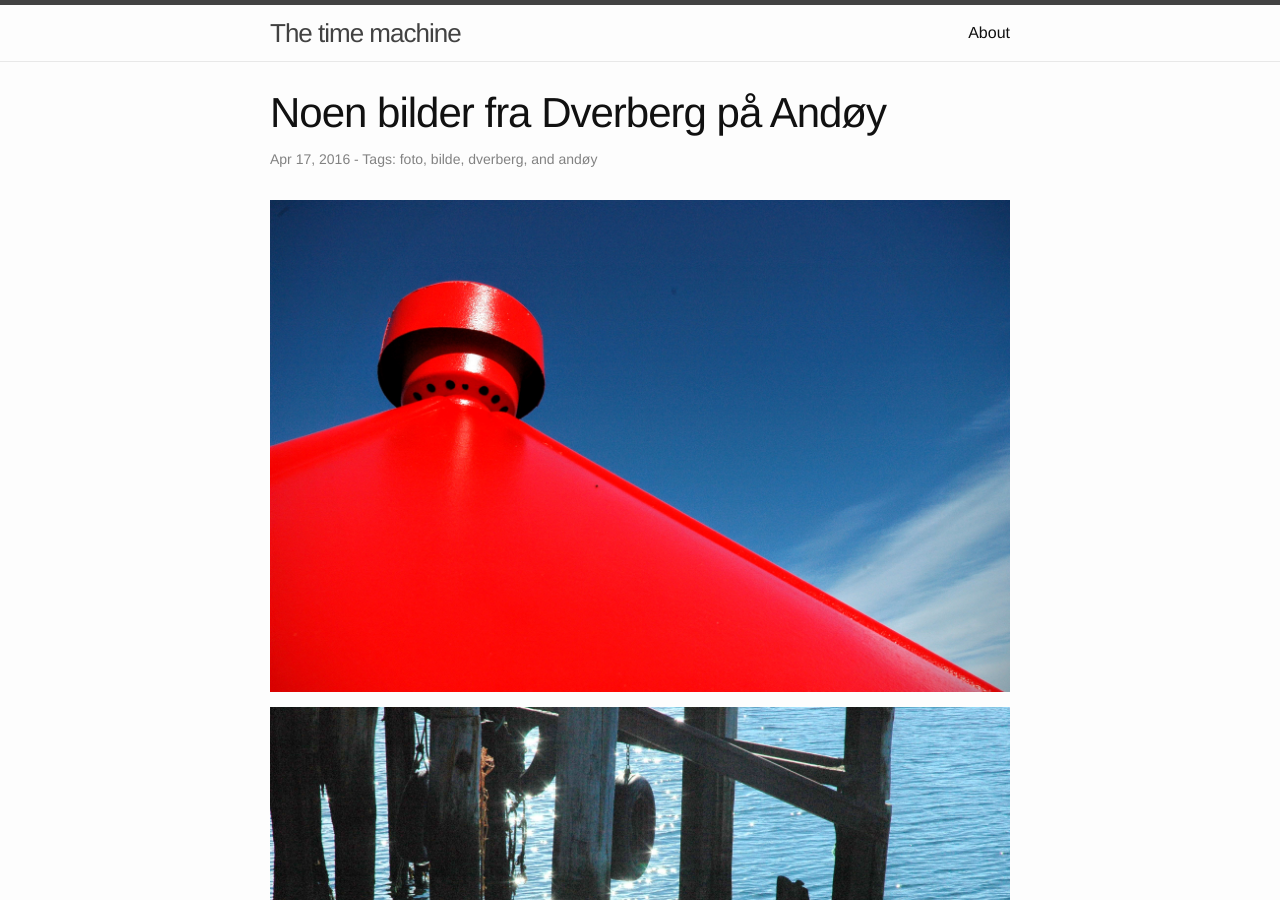
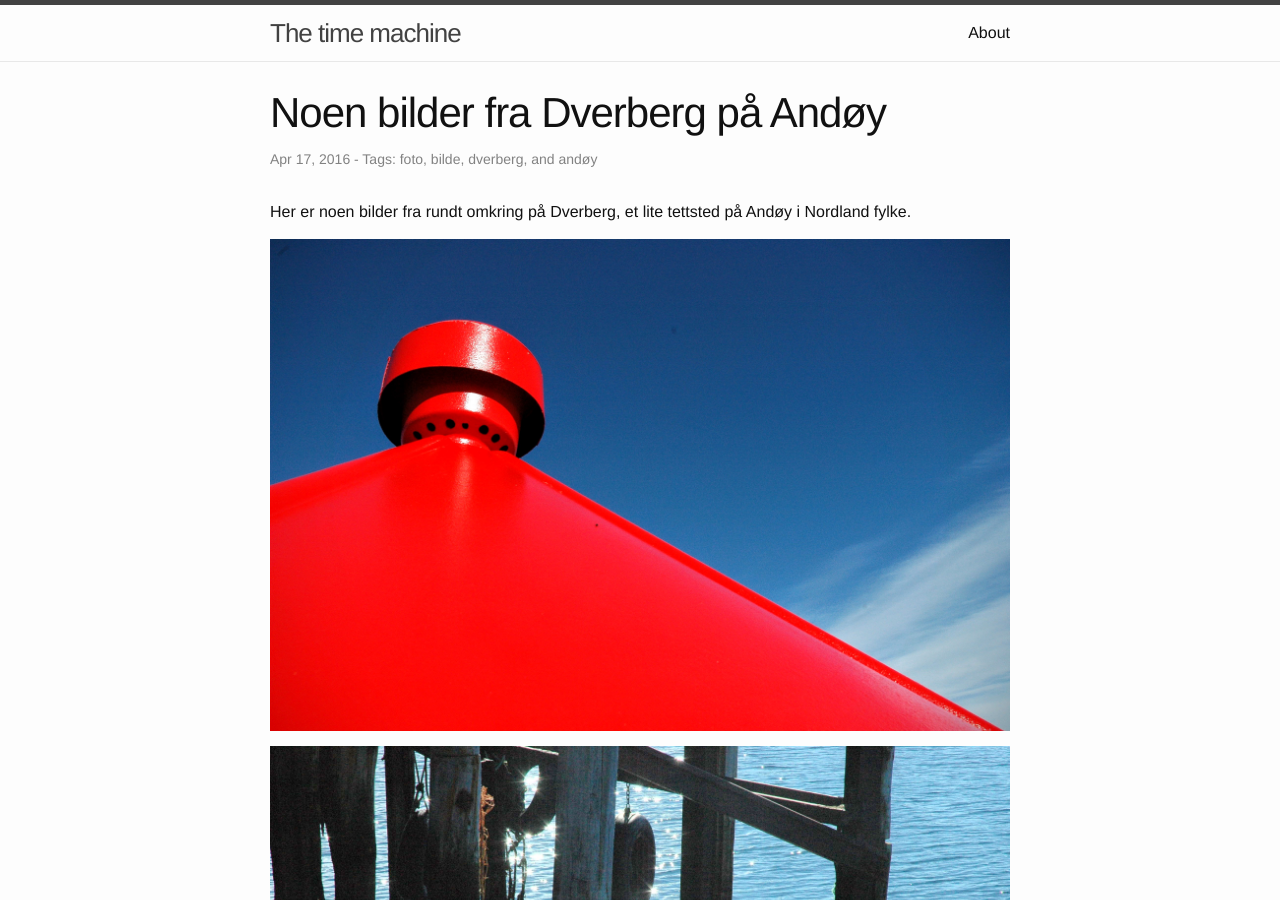
Before and after one commit to orjanv/orjanv.github.io, a Jekyll site: the page built from _posts/2016-04-17-perspektiver-dverberg.md, in a window 1280 px wide and 900 px high. Built offline with Jekyll 4.4.1, drawn with Linux system fonts in a browser that asks for light colours.

Commit message:
new blog post: perspektiver på dverberg

```diff
--- a/_posts/2016-04-17-perspektiver-dverberg.md
+++ b/_posts/2016-04-17-perspektiver-dverberg.md
@@ -6,6 +6,8 @@ thumbnail: /assets/DSC_3769.jpg
 category: foto
 tags: foto bilde dverberg andøy
 ---
+
+Her er noen bilder fra rundt omkring på Dverberg, et lite tettsted på Andøy i Nordland fylke.
 
 ![]({{ site.url }}/assets/DSC_3728.jpg)
 
```
